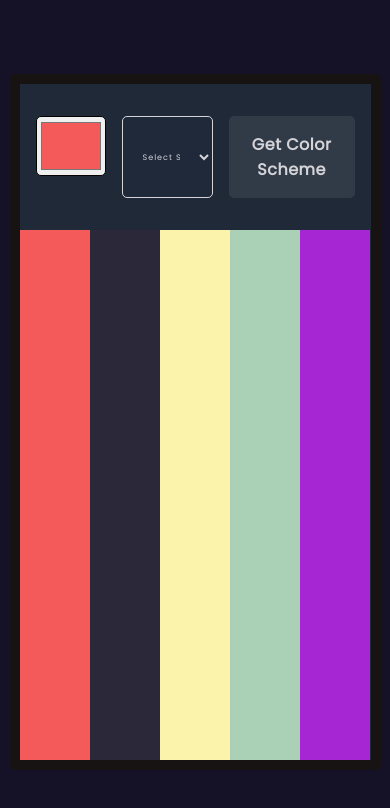
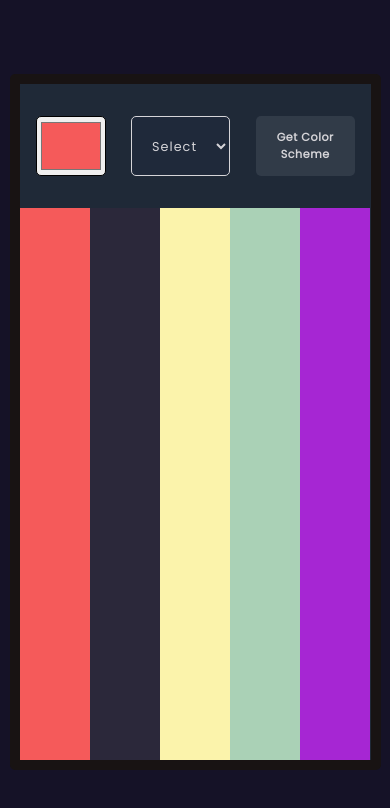
Before and after one commit to raaf2rid/Color-Scheme-Solo-Scrimba, a plain HTML site: page index.html in a window 390 px wide. Drawn offline with Linux system fonts and the light colour scheme.

Commit message:
Update index.css

```diff
--- a/index.css
+++ b/index.css
@@ -139,7 +139,7 @@ select{
   color: #D5D4D8;
   border: none;
   border-radius: 5px;
-  font-size: 1rem;
+  font-size: 0.7rem;
   letter-spacing: 0.5px;
   font-weight: 600;
   padding: 1em;
@@ -170,7 +170,7 @@ select{
   }
 
   select{
-    font-size: 0.5rem;
+    font-size: 0.8rem;
   }
 
 }
```
